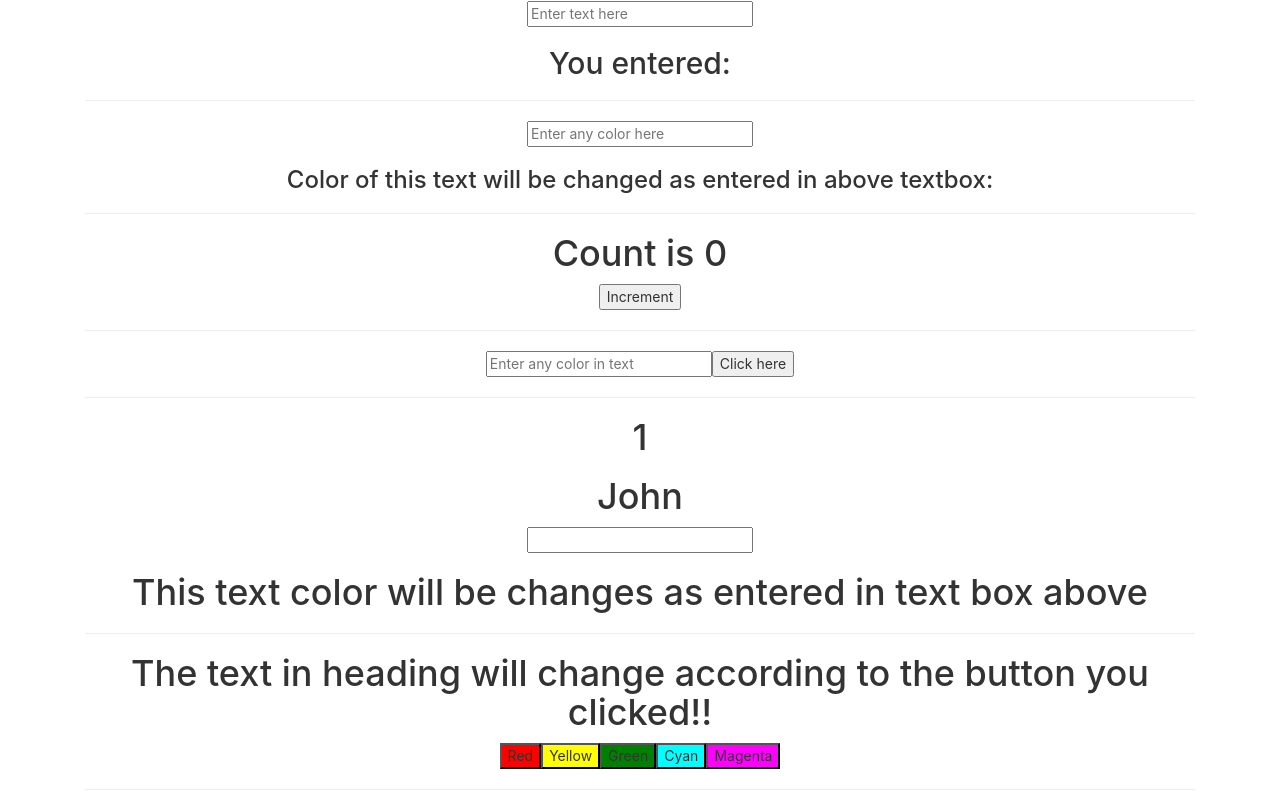
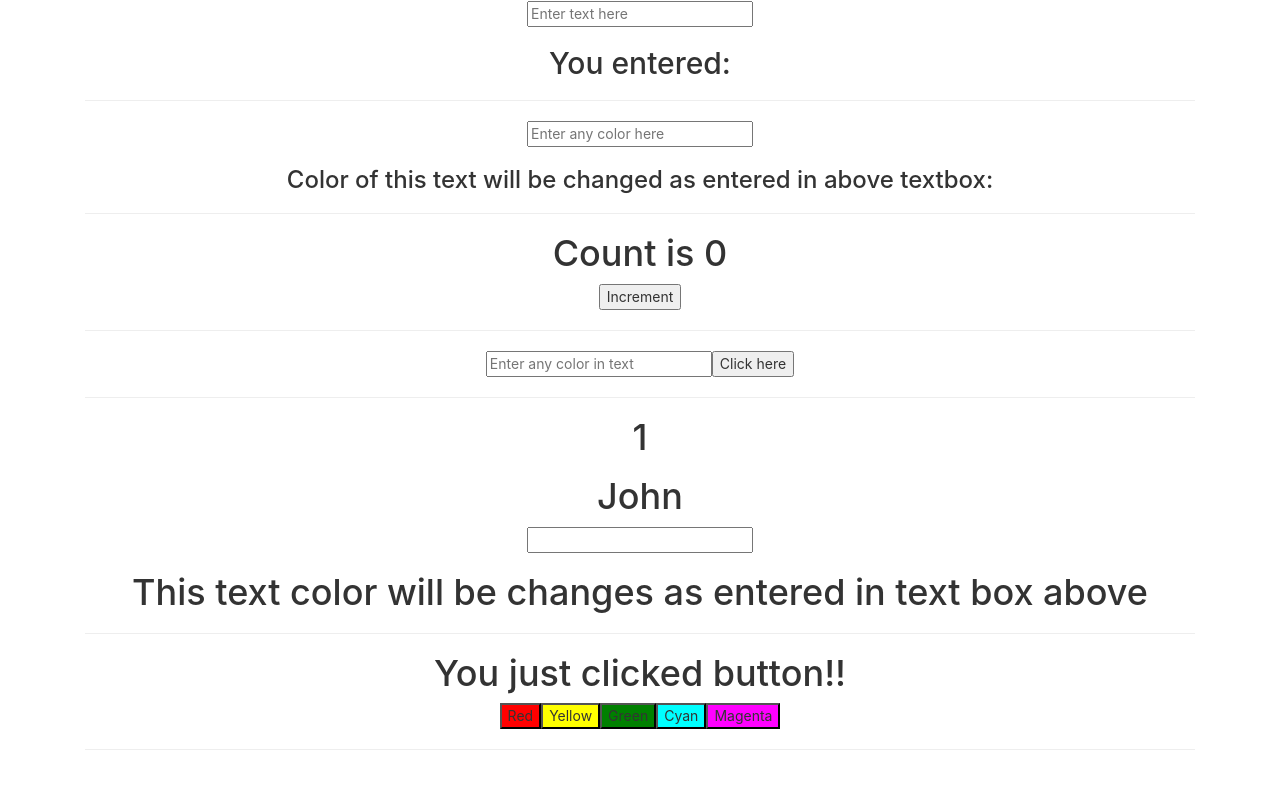
Before and after one commit to abhi1580/SevenMentor, a React (Create React App) app in the folder excersises/: page / in a window 1280 px wide. Shown: the part 1946-2754 px from the top of the page. After the commit the page ends 2716 px from the top, so only its background shows below. Built offline with nearby package versions, Linux system fonts and the light colour scheme.

Commit message:
"Updated lab"

```diff
--- a/excersises/src/App.js
+++ b/excersises/src/App.js
@@ -49,7 +49,8 @@ function App() {
         <FunctionalComponent id="1" name="John" />
         <ColorChangeUsingUseState />
         <hr />
-        <ChangeColorTextByButton/><hr/>
+        <ChangeColorTextByButton />
+        <hr />
       </div>
     </div>
   );
--- a/excersises/src/Lab/ChangeColorTextByButton.js
+++ b/excersises/src/Lab/ChangeColorTextByButton.js
@@ -5,7 +5,7 @@ const ChangeColorTextByButton = () => {
 
     return (
         <div>
-            <h1 style={{ color: displayColor }}>The text in heading will change according to the button you clicked!!</h1>
+            <h1 style={{ color: displayColor }}>You just clicked {displayColor} button!!</h1>
             <button style={{backgroundColor:"red"}} onClick={() => setDisplayColor("red")}>Red</button>
             <button style={{backgroundColor:"yellow"}} onClick={() => setDisplayColor("yellow")}>Yellow</button>
             <button style={{backgroundColor:"green"}} onClick={() => setDisplayColor("green")}>Green</button>
```
